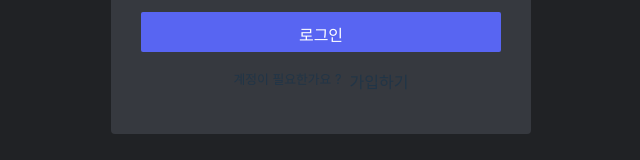
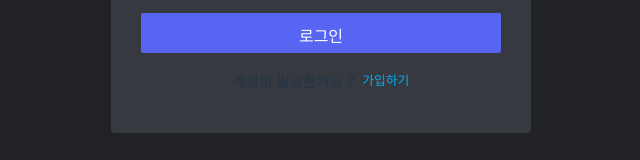
Before and after one commit to CHZZK-Study/team-1-front, a React (Vite) app in the folder 1-team-front/: page /auth/login in a window 1280 px wide. Shown: the part 473-633 px from the top of the page, without its empty margins (319-959 px from the left). Built offline with nearby package versions, Linux system fonts and the light colour scheme.

Commit message:
refactor: 버튼으로 사용되는 span 태그 SpanButton 컴포넌트로 변경

```diff
--- a/1-team-front/src/components/Auth/AuthStyles.jsx
+++ b/1-team-front/src/components/Auth/AuthStyles.jsx
@@ -36,14 +36,6 @@ const FormWrapper = styled.form`
   flex-direction: column;
   align-items: center;
   gap: 13px;
-  & span {
-    font-size: 0.8rem;
-    color: #00aff4;
-    cursor: pointer;
-  }
-  & span:hover {
-    text-decoration-line: underline;
-  }
 `;
 
 const InputBox = styled.div`
@@ -67,7 +59,7 @@ const InputBox = styled.div`
   }
   & p {
     font-size: 0.8rem;
-    color: ${(props) => (props.isSubmit ? '#00aff4' : '#ed4245')};
+    color: ${(props) => (props.isBlue ? '#00aff4' : '#ed4245')};
   }
 `;
 
@@ -83,12 +75,10 @@ const Button = styled.button`
 `;
 
 const SpanButton = styled.span`
-  & span {
-    font-size: 0.8rem;
-    color: #00aff4;
-    cursor: pointer;
-  }
-  & span:hover {
+  font-size: 0.8rem;
+  color: #00aff4;
+  cursor: pointer;
+  &:hover {
     text-decoration-line: underline;
   }
 `;
--- a/1-team-front/src/components/Auth/FindPassword/FindPassword.jsx
+++ b/1-team-front/src/components/Auth/FindPassword/FindPassword.jsx
@@ -41,7 +41,7 @@ const FindPassword = () => {
       <h2>비밀번호를 잊으셨나요 ?</h2>
       <p>입력하신 이메일로 비밀번호 재설정 링크를 보내드립니다.</p>
       <FormWrapper>
-        <InputBox isSubmit={isSubmit}>
+        <InputBox isBlue={isSubmit}>
           <label>이메일</label>
           <input
             type="text"
--- a/1-team-front/src/components/Auth/LogIn/LogIn.jsx
+++ b/1-team-front/src/components/Auth/LogIn/LogIn.jsx
@@ -16,9 +16,6 @@ import {
 const FooterBox = styled.div`
   display: flex;
   gap: 8px;
-  & p {
-    font-size: 0.8rem;
-  }
 `;
 
 const LogIn = () => {
@@ -91,9 +88,9 @@ const LogIn = () => {
             }
           ></input>
           {isError && <p>이메일 또는 비밀번호가 일치하지 않습니다.</p>}
-          <span onClick={findPasswordClickHandler}>
+          <SpanButton onClick={findPasswordClickHandler}>
             비밀번호를 잊으셨나요 ?
-          </span>
+          </SpanButton>
         </InputBox>
         <Button buttonType="confirm">로그인</Button>
       </FormWrapper>
```
